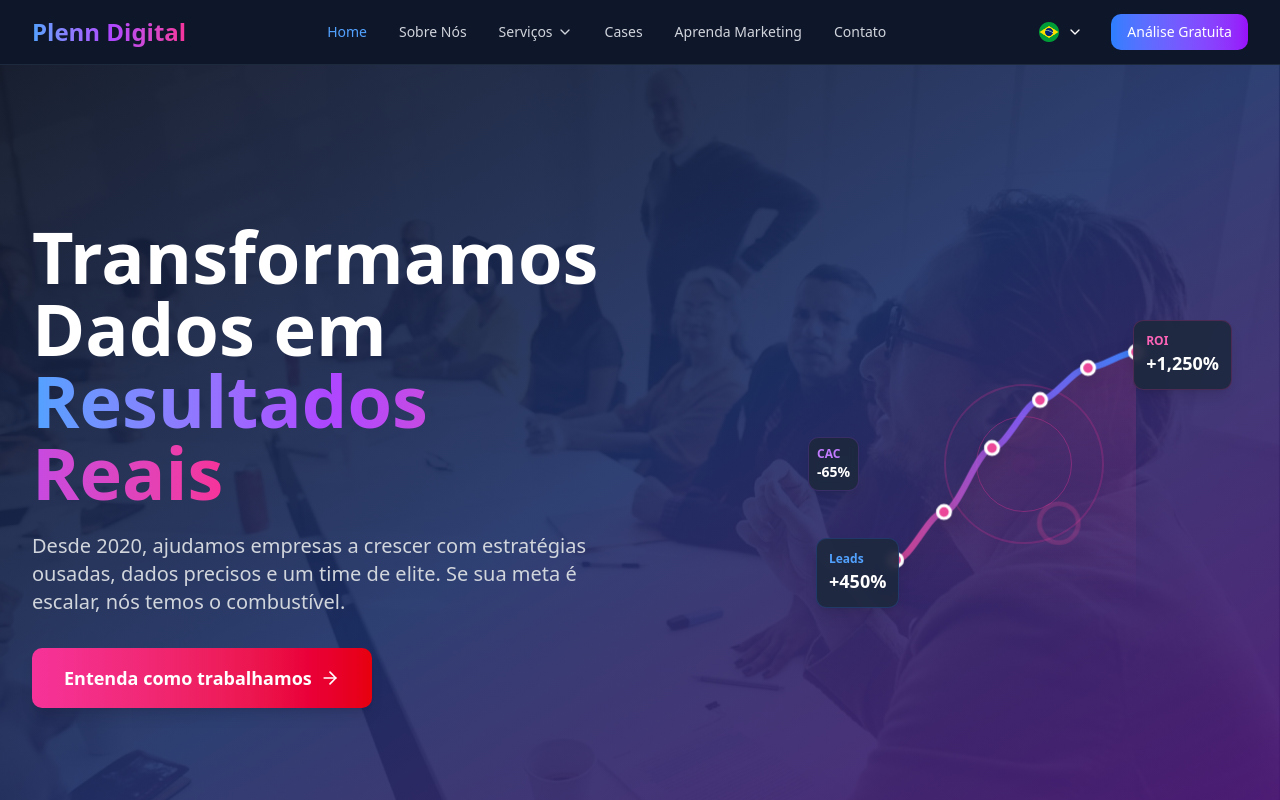
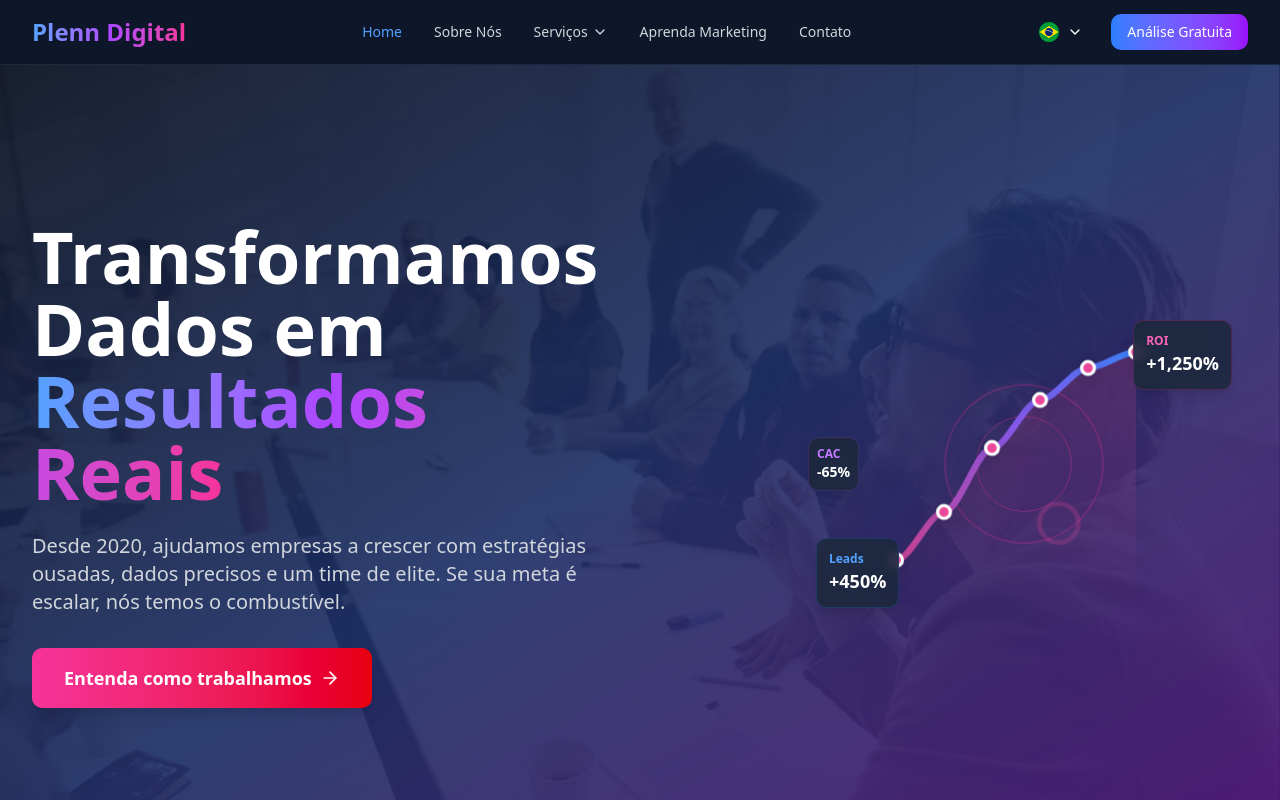
Before and after one commit to g4trader/plenndigital, a React (Vite) app: page / in a window 1280 px wide. Shown: the top 800 px of the page. Built offline with nearby package versions, Linux system fonts and the light colour scheme.

Commit message:
removido link cases

```diff
--- a/src/components/Layout/Header.jsx
+++ b/src/components/Layout/Header.jsx
@@ -122,15 +122,6 @@
                 </>
               )}
             </div>
-
-            <Link
-              to="/cases"
-              className={`text-sm font-medium transition-colors ${
-                isActive('/cases') ? 'text-blue-400' : 'text-gray-300 hover:text-white'
-              }`}
-            >
-              {t('cases')}
-            </Link>
 
             <a
               href="https://blog.plenndigital.com.br"
```
